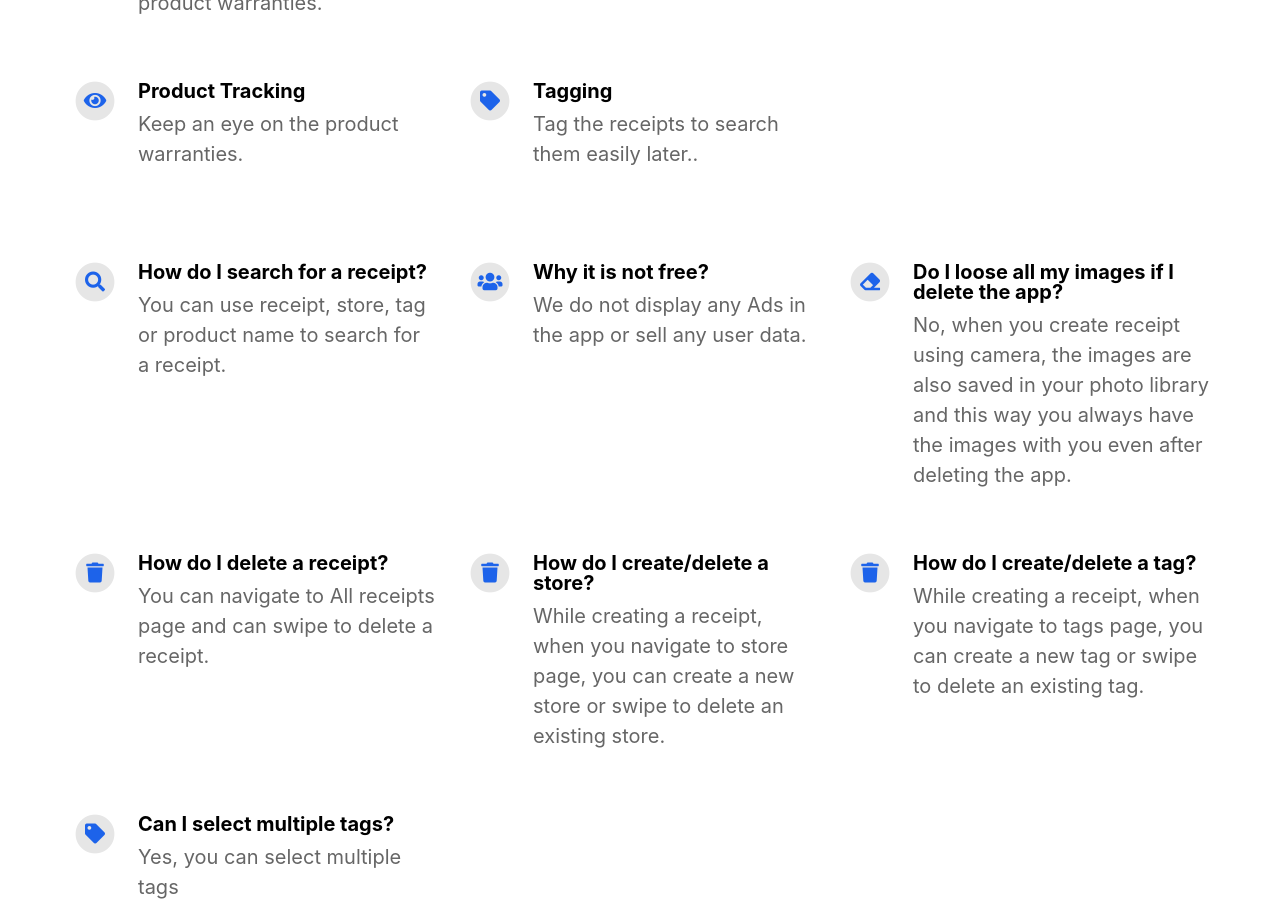
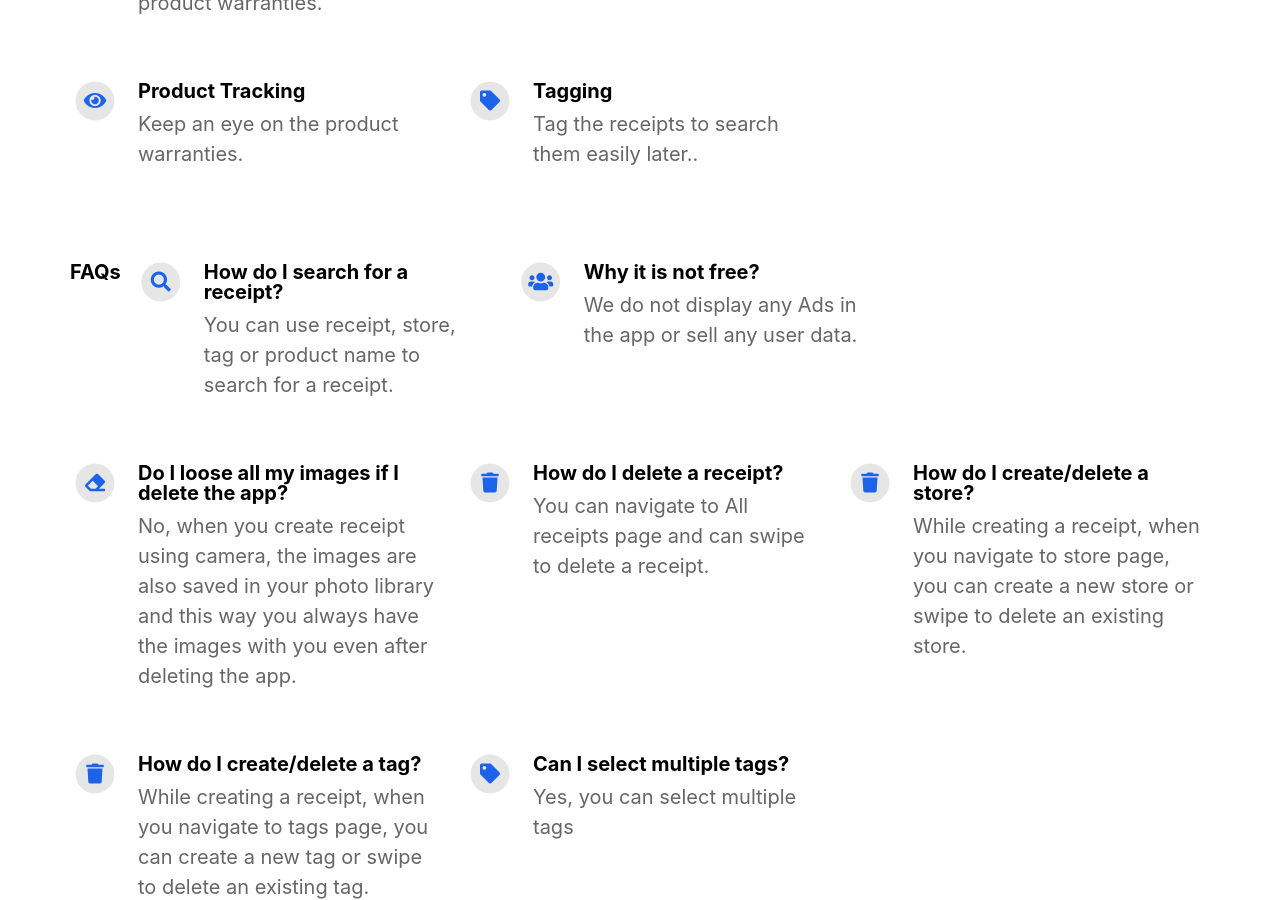
Before and after one commit to karm435/receiptly.github.io, a Jekyll site: the page built from index.html, in a window 1280 px wide and 900 px high, scrolled down 1244 px. Built offline with Jekyll 4.4.1, drawn with Linux system fonts in a browser that asks for light colours; nearby versions of some CDN libraries.

Commit message:
Added appid

```diff
--- a/_config.yml
+++ b/_config.yml
@@ -2,7 +2,7 @@
 page_title                                : ReceiptsCo                                          # Automatically populates with app name if not set and if iOS app ID is set. Otherwise enter manually.
 
 # App Info
-ios_app_id                                :                                 # Required. Enter iOS app ID to automatically populate name, price and icons (e.g. 718043190).
+ios_app_id                                : 1532569828                                # Required. Enter iOS app ID to automatically populate name, price and icons (e.g. 718043190).
 
 appstore_link                             :                                           # Automatically populates if not set and if iOS app ID is set. Otherwise enter manually.
 playstore_link                            :                                           # Enter Google Play Store URL.
--- a/_includes/faqs.html
+++ b/_includes/faqs.html
@@ -1,5 +1,5 @@
 <div class="faqs">
-
+    <h2>FAQs</h2>
     {% for faq in site.faqs %}
 
     {% if faq.title %}
```
